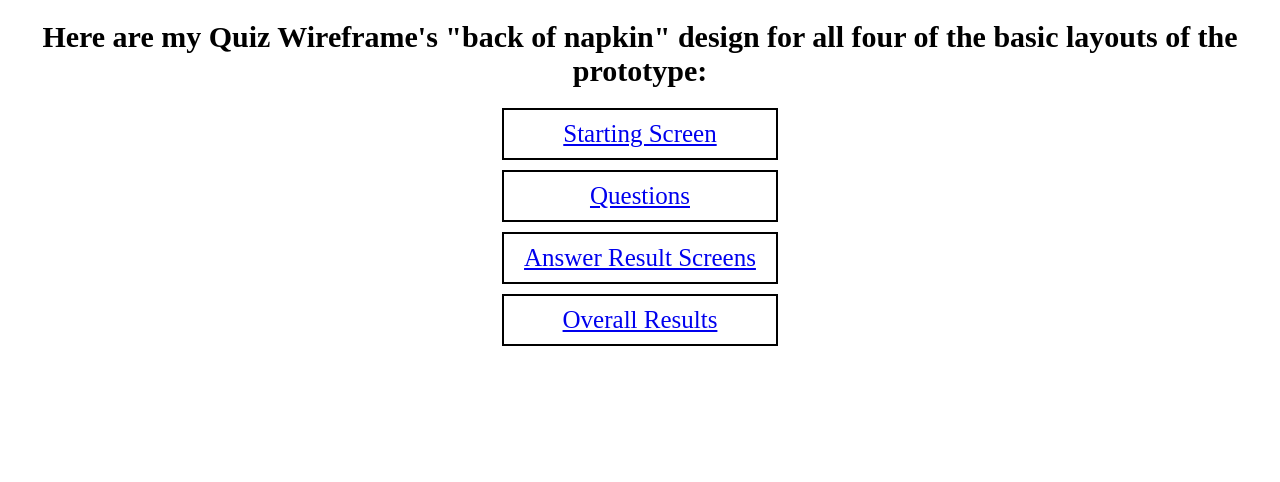
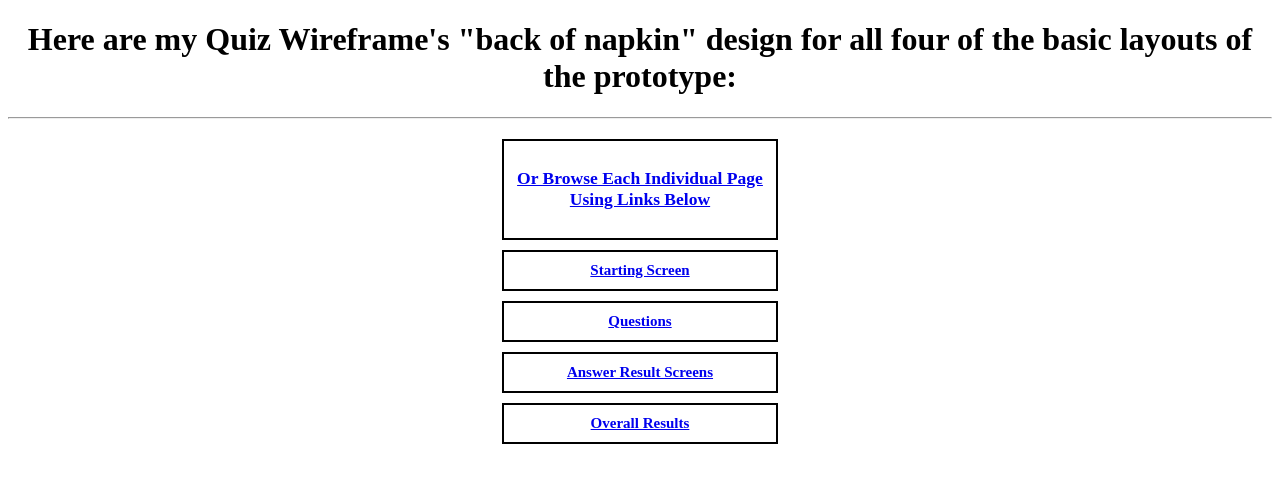
Before and after one commit to sihaocao/quiz-wireframe, a plain HTML site: page index.html in a window 1280 px wide. Drawn offline with nearby package versions, Linux system fonts and the light colour scheme; a script that the page names is missing.

Commit message:
Update index.html

```diff
--- a/index.html
+++ b/index.html
@@ -7,8 +7,7 @@
         <meta name="description" content="Test your national dish knowledge of countries around the world">
         <link href="https://fonts.googleapis.com/css?family=PT+Sans&display=swap" rel="stylesheet">
         <style type="text/css">
-            h1, a {
-                font-size: 30px;
+            h1, h2, h3, a {
                 text-align: center;
             }
             a {
@@ -19,12 +18,16 @@
                 margin-left: auto;
                 margin-right: auto;
                 margin-bottom: 10px;
-                font-size: 25px;
+                font-size: 15px;
             }
         </style>
     </head>
     <body>
         <h1>Here are my Quiz Wireframe's "back of napkin" design for all four of the basic layouts of the prototype:</h1>
+        <hr>
+        <h2><a href="quiz-starting-screen.html>Go to the Starting Screen</a></h2>
+        <hr>
+        <h3>Or Browse Each Individual Page Using Links Below</h3>
         <a href="quiz-wireframe-starting-screen.html">Starting Screen</a>
         <a href="quiz-wireframe-questions.html">Questions</a>
         <a href="quiz-wireframe-answer-result-screens.html">Answer Result Screens</a>
```
